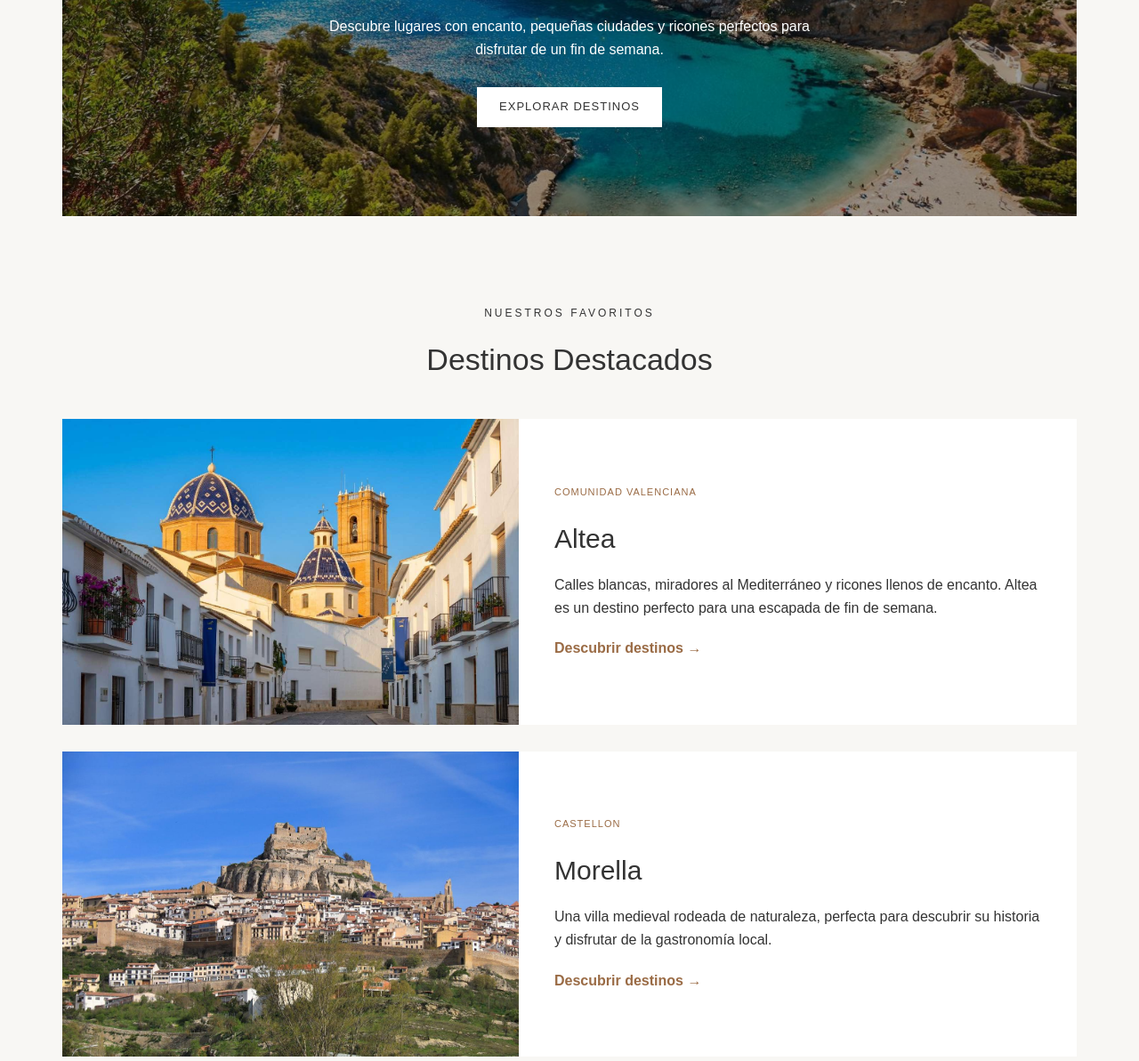
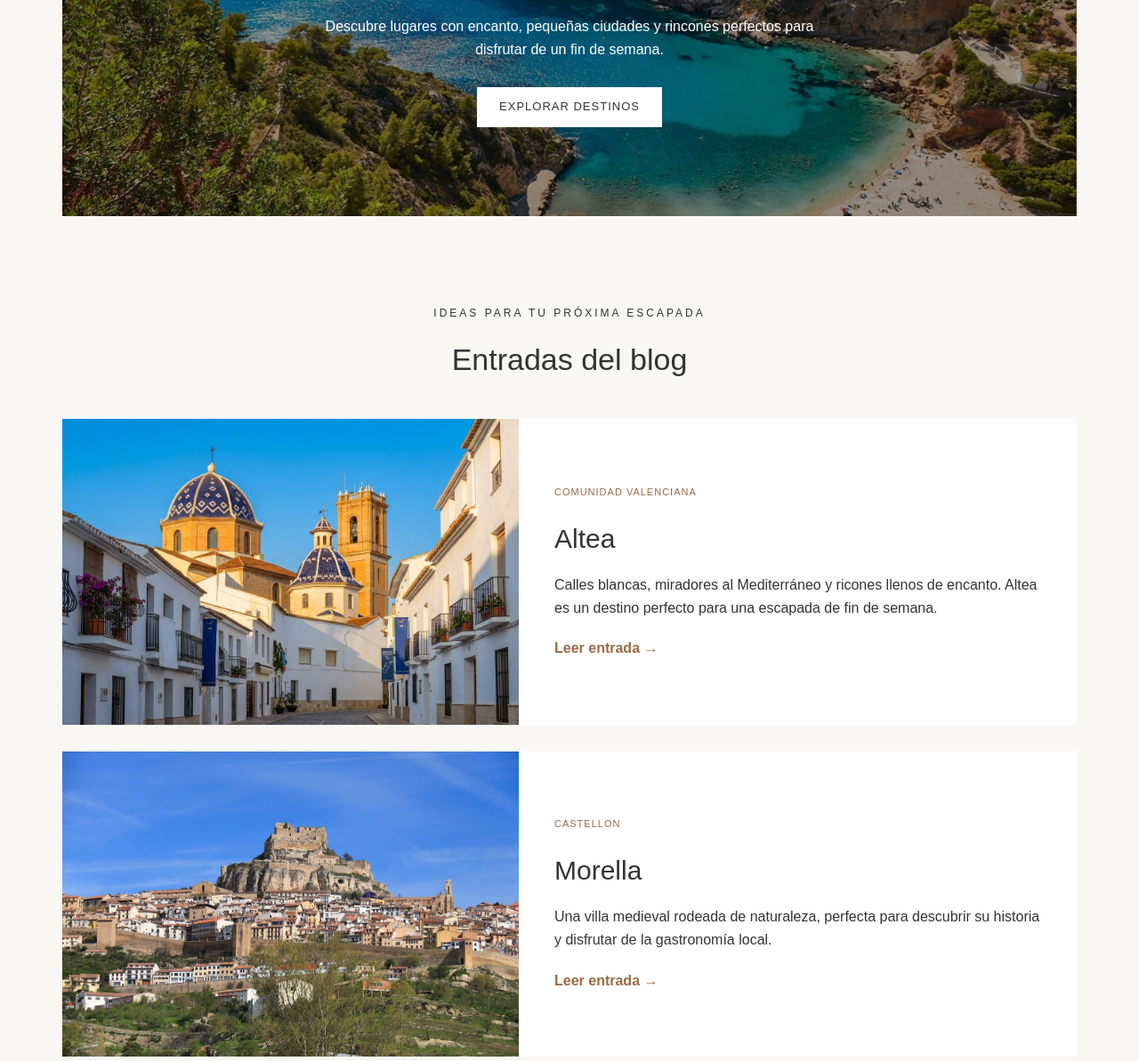
Before and after one commit to nereaBalibrea594/blog-escapadas, a plain HTML site: page index.html in a window 1280 px wide. Shown: the part 467-1660 px from the top of the page at 89% size. Drawn offline with Linux system fonts and the light colour scheme.

Commit message:
update indev.html and readme

```diff
--- a/index.html
+++ b/index.html
@@ -45,7 +45,7 @@
 
                 <p>
                     Descubre lugares con encanto, pequeñas ciudades
-                    y ricones perfectos para disfrutar de un fin de semana.
+                    y rincones perfectos para disfrutar de un fin de semana.
                 </p>
 
                 <a href="destinos.html" class="button">
@@ -57,8 +57,8 @@
         <!-- Destinos destacados -->
         <section class="destacados">
             <div class="section-title">
-                <p class="subtitle">NUESTROS FAVORITOS</p>
-                <h2>Destinos Destacados</h2>
+                <p class="subtitle">IDEAS PARA TU PRÓXIMA ESCAPADA</p>
+                <h2>Entradas del blog</h2>
             </div>
 
             <!-- ALTEA -->
@@ -76,7 +76,7 @@
                     </P>
 
                     <a href="altea.html">
-                        Descubrir destinos →
+                        Leer entrada →
                     </a>
                 </div>
             </article>
@@ -96,7 +96,7 @@
                     </P>
 
                     <a href="morella.html">
-                        Descubrir destinos →
+                        Leer entrada →
                     </a>
                 </div>
             </article>
@@ -116,7 +116,7 @@
                     </P>
 
                     <a href="javea.html">
-                        Descubrir destinos →
+                        Leer entrada →
                     </a>
                 </div>
             </article>
@@ -136,9 +136,10 @@
                     </P>
 
                     <a href="peniscola.html">
-                        Descubrir destinos →
+                        Leer entrada →
                     </a>
                 </div>
+            </article>
         </section>
     </main>
     <footer>
```
Also changed, not shown: 1 other file.
